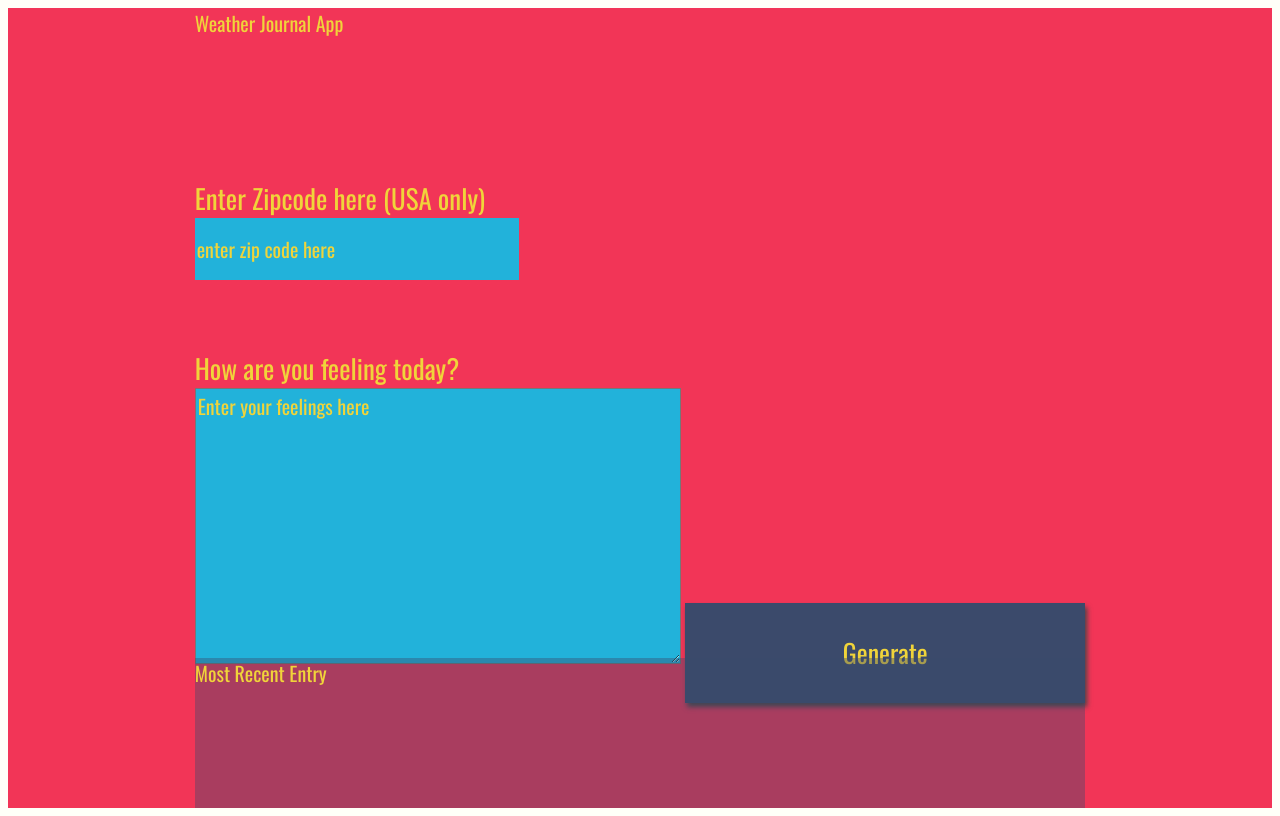
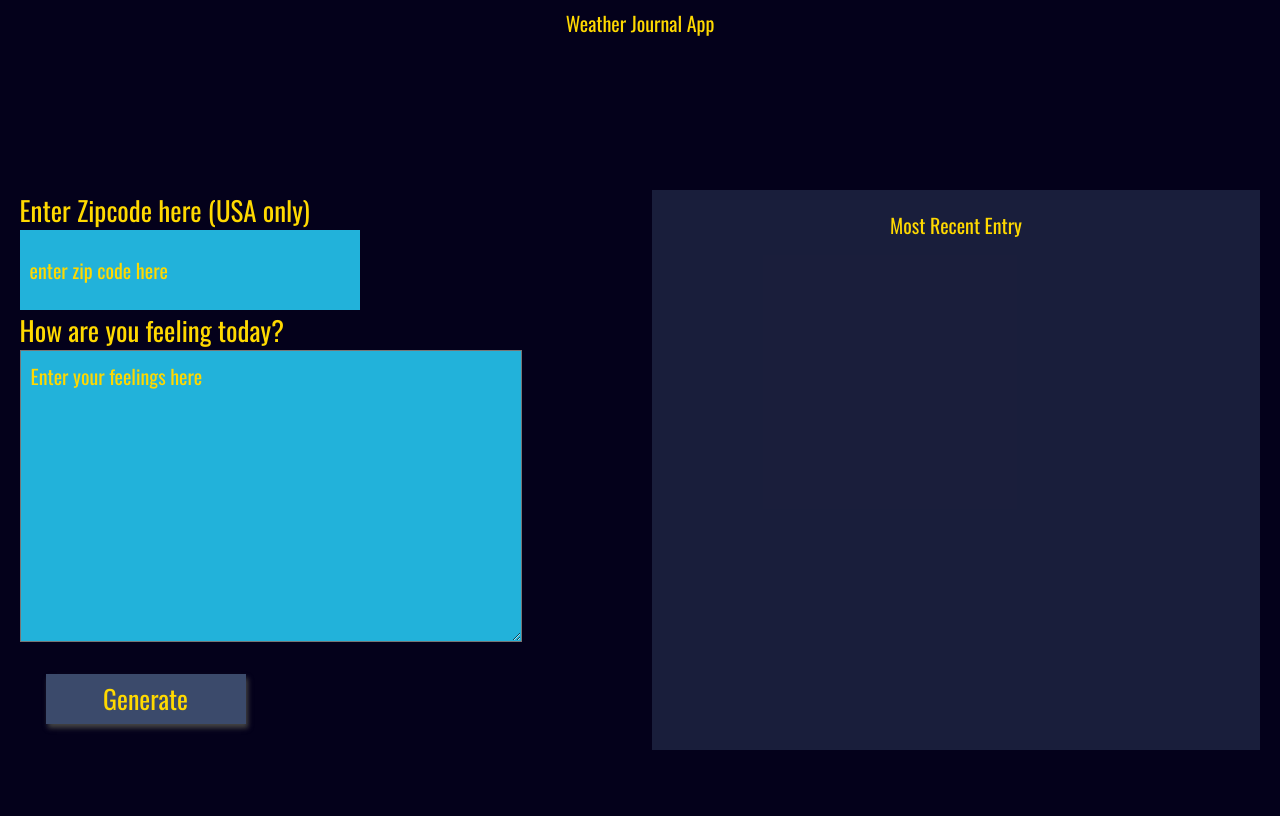
Before and after one commit to andrewsafwatsamuel/WeatherJurnalApp, a plain HTML site: page website/index.html in a window 1280 px wide. Drawn offline with nearby package versions, Linux system fonts and the light colour scheme; a web font is replaced by a local one.

Commit message:
added styling

```diff
--- a/server.js
+++ b/server.js
@@ -31,7 +31,6 @@ app.post(`${root}/addWeatherData`, doOnPost);
 
 function doOnPost(request, response) {
     projectData = request.body;
-    //response.send(projectData);
 }
 
 //get Project Data
--- a/website/app.js
+++ b/website/app.js
@@ -47,12 +47,6 @@ const postWeatherData = async(url = '', data = {}) => {
         headers: { 'Content-Type': 'application/json' },
         body: JSON.stringify(data)
     });
-
-    try {
-        console.log(SUCCESS)
-    } catch (error) {
-        console.log(error);
-    }
 }
 
 
@@ -78,7 +72,6 @@ function startWeatherChain() {
 }
 
 function onSuccess(data) {
-    console.log(data);
     dateElelment.innerHTML = drawWeatherData('Date', data.date);
     tempElement.innerHTML = drawWeatherData('Temperature', data.temperature)
     contentElement.innerHTML = drawWeatherData('Content', data.userResponse)
--- a/website/index.html
+++ b/website/index.html
@@ -10,19 +10,25 @@
 
 <body>
     <div id="app">
-        <div class="holder headline">
+        <div class="headline">
             Weather Journal App
         </div>
-        <div class="holder zip">
+
+        <div id="container">
+            <div class="input">
+                <div class="zip">
                     <label for="zip">Enter Zipcode here (USA only)</label>
                     <input type="text" id="zip" placeholder="enter zip code here">
                 </div>
-        <div class="holder feel">
+                <div class="feel">
                     <label for="feelings">How are you feeling today?</label>
                     <textarea class="myInput" id="feelings" placeholder="Enter your feelings here" rows="9" cols="50"></textarea>
+                </div>
                 <button id="generate" type="submit"> Generate </button>
             </div>
-        <div class="holder entry">
+
+
+            <div id="entry">
                 <div class="title">Most Recent Entry</div>
                 <div id="entryHolder">
                     <div id="date"></div>
@@ -31,6 +37,8 @@
                 </div>
             </div>
         </div>
+
+    </div>
     <script src="app.js" type="text/javascript"></script>
 
 </body>
--- a/website/style.css
+++ b/website/style.css
@@ -1,111 +1,122 @@
-body{
-    background: #fffff8;
+body {
+    background: #04011b;
     font-family: -apple-system, BlinkMacSystemFont, sans-serif;
 }
 
-#app{
+#app {
     display: grid;
     grid-auto-rows: minmax(150px, auto);
     /* grid-template-columns:  */
-    height:100vh;
-    background: #f23557;
-    color: #f0d43a;
-    justify-content: center;
+    color: #ffd900;
     grid-gap: 1em;
     font-size: 20px;
     font-family: 'Oswald', sans-serif;
 }
 
-.holder{
-
+.input {
+    order: 1;
+    width: 50%;
+    margin: 1ex;
 }
 
-.entry{
+#entry {
+    width: 50%;
     background: rgba(59, 74, 107, .4);
+    order: 2;
+    margin: 1ex;
 }
 
-#entryHolder{
-
+#container {
+    display: flex;
+    flex-direction: row;
 }
 
-#date{
-
-}
-
-#temp{
-
-}
-
-#content{
-
+#entryHolder {
+    margin: 1em;
 }
 
 .headline {
-
-}
-.title{
-
+    width: 100%;
+    text-align: center;
 }
 
+.title {
+    text-align: center;
+    margin-top: 1em;
+    margin-bottom: 1em;
+}
+
+
 /*  Basic Styling To Override Default For Basic HTML Elements */
-label{
-    display:block;
+
+label {
+    display: block;
     font-size: 27px;
 }
 
-input{
-    display:block;
+input {
+    display: block;
     height: 60px;
     width: 320px;
-    background:#22b2da;
-    color: #f0d43a;
+    background: #22b2da;
+    color: #000;
+    padding: 10px;
     font-size: 20px;
     font-family: 'Oswald', sans-serif;
     border: none;
 }
 
-button{
-    width: 400px;
-    height: 100px;
+button {
+    width: 200px;
+    height: 50px;
     background: #3b4a6b;
-    color: #f0d43a;
+    color: #ffd900;
     font-size: 26px;
     font-family: 'Oswald', sans-serif;
     border: none;
+    margin: 1em;
     box-shadow: 2px 4px 5px #444;
 }
-h1{
+
+h1 {
     font-size: 36px;
 }
 
-textarea{
-    background:#22b2da;
-    color: #f0d43a;
+textarea {
+    background: #22b2da;
+    color: #000;
     font-size: 20px;
+    padding: 10px;
     font-family: 'Oswald', sans-serif;
 }
+
+
 /* Reset style for HTML element on active to have no border*/
+
 input:focus,
 select:focus,
 textarea:focus,
 button:focus {
     outline: none;
 }
+
+
 /* Style for Placeholder Text*/
-::placeholder { /* Firefox, Chrome, Opera */
-    color: #f0d43a;
+
+::placeholder {
+    /* Firefox, Chrome, Opera */
+    color: #ffd900;
     font-family: 'Oswald', sans-serif;
-
 }
 
-:-ms-input-placeholder { /* Internet Explorer 10-11 */
-    color: #f0d43a;
+:-ms-input-placeholder {
+    /* Internet Explorer 10-11 */
+    color: #ffd900;
     font-family: 'Oswald', sans-serif;
-
 }
 
-::-ms-input-placeholder { /* Microsoft Edge */
-    color: #f0d43a;
+::-ms-input-placeholder {
+    /* Microsoft Edge */
+    color: #fdd700;
     font-family: 'Oswald', sans-serif;
-
 }
```
Lines whose indentation alone changed are shown as unchanged.
